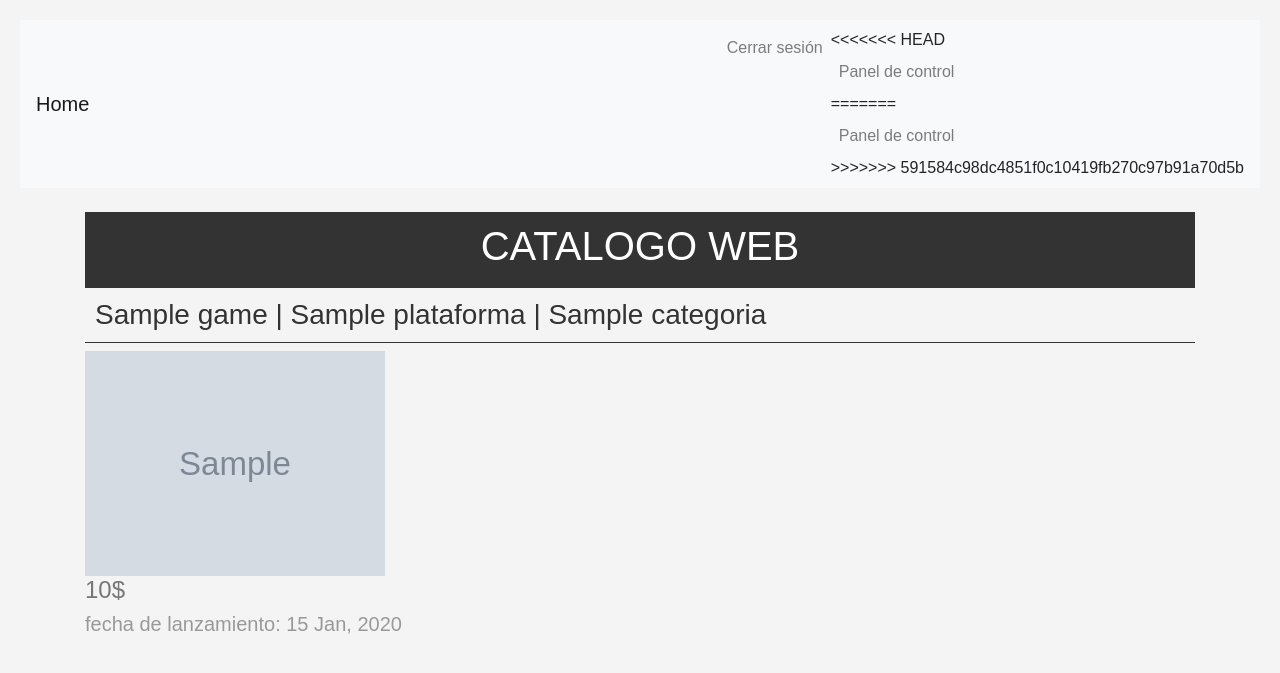
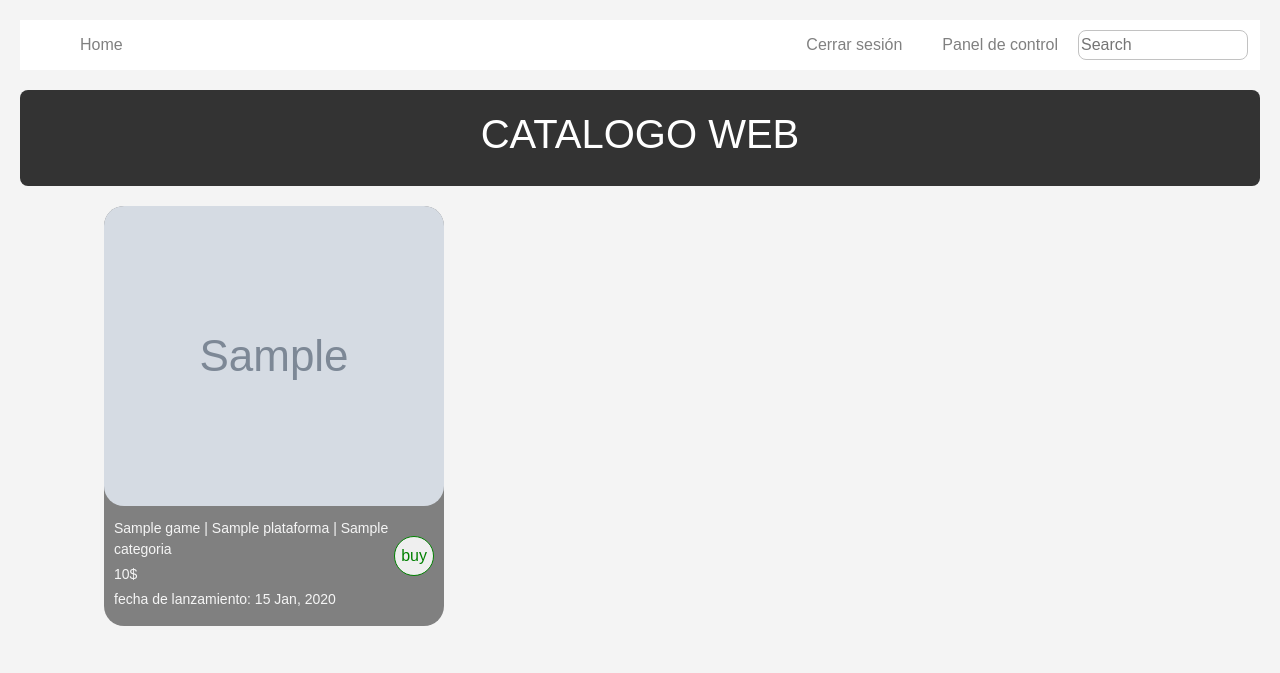
Before and after one commit to Yjcr/catalogo-web, a Django app: template mysite/myapp/template/index.html in a window 1280 px wide. Shown: the top 673 px of the page. Run offline with Django 5.2, Linux system fonts and the light colour scheme; a user stored in the database is signed in; the template is opened without the code that fills it: most values are stand-ins (such as "Sample title", 1, 10 or a date in 2020); grey boxes marked "Sample" are stand-in pictures; parts of the project's set-up code (start-up, migrations or seed data) failed here and were passed over; some libraries are stand-ins or nearby versions.

Commit message:
cambios en el navbar

```diff
--- a/mysite/myapp/admin.py
+++ b/mysite/myapp/admin.py
@@ -1,5 +1,6 @@
 from django.contrib import admin
-from .models import videojuego
+from .models import videojuego, categoria
 
 # Register your models here.
 admin.site.register(videojuego)
+admin.site.register(categoria)
--- a/mysite/myapp/template/index.html
+++ b/mysite/myapp/template/index.html
@@ -1,5 +1,4 @@
 {% extends 'layout/base.html' %}
-
 {% block content %}
 <style>
     body {
@@ -8,44 +7,82 @@
         padding: 20px;
     }
     header {
+        width: 100%;
+        padding: 20px;
         text-align: center;
-        padding: 10px;
         background-color: #333;
         color: #fff;
+        border-radius: 8px;
+        transition: 2s;
     }
-    h3 {
-        color: #333;
-        border-bottom: 1px solid #333;
-        padding: 10px;
+    header:hover{
+        background: red;
     }
-    h4 {
-        color: #777;
-        font-weight: normal;
+    .cards-container{
+        margin: 20px;
+        display: grid;
+        grid-template-columns: repeat(auto-fill, 340px);
+        gap: 26px;
+        place-content: center;
     }
-    h5 {
-        color: #999;
-        font-weight: normal;
+    .product-cards{
+        background: gray;
+        border-radius: 20px;
+        width: 340px;
+        transition: 2s;
     }
-    .game-image {
-        width: 100%;
-        max-width: 300px;
+    .product-cards:hover{
+        background: black;
     }
+    .product-cards img{
+        width: 340px;
+        height: 300px;
+        border-radius: 20px;
+    }
+    .product-info{
+        /* background: yellow; */
+        display: flex;
+        justify-content: space-between;
+        align-items: center;
+        margin-top: 12px;
+        margin-bottom: 12px;
+    }
+    .product-info button{
+        margin-right: 10px;
+        margin-bottom: 20px;
+        width: 40px;
+        height: 40px;
+        border-radius: 30px;
+        color: green;
+        border: 1px solid green;
+    }
+    .product-info div p{
+        color: whitesmoke;
+        font-size: 14px;
+        margin-top: 0;
+        margin-bottom: 4px;
+        margin-left: 10px;
+    }
+
 </style>
-
 <header>
     <h1>CATALOGO WEB</h1>
 </header>
-
-{% for i in game %}
-
-<h3>{{i.nombre}} | {{i.plataforma}} | {{i.categoria}}</h3>
-
-<!-- <img class="game-image" src="WOW.jpg" alt="{{i.nombre}}"> -->
-<img src="{{ i.imagen.url }}" width="300px" alt="{{ i.nombre }}">
-
-<h4>{{i.precio}}$</h4>
-
-<h5>fecha de lanzamiento: {{i.fecha|date:"d M, Y"}}</h5>
-{% endfor %}
-
+<section class="main-container">
+    <div class="cards-container">
+        {% for i in game %}
+        <div class="product-cards">
+            <img src="{{ i.imagen.url }}" alt="{{ i.nombre }}">
+            <div class="product-info">
+                <div>
+                    <p>{{i.nombre}} | {{i.plataforma}} | {{i.categoria}}</p>
+                    <p>{{i.precio}}$</p>
+                    <p>fecha de lanzamiento: {{i.fecha|date:"d M, Y"}}</p>
+                </div>
+                <button>buy</button>
+            </div>
+        </div>
+        {% endfor %}
+    </div>
+</section>
 {% endblock %}
--- a/mysite/myapp/template/layout/base.html
+++ b/mysite/myapp/template/layout/base.html
@@ -1,5 +1,4 @@
 {% load static %}
-
 <!DOCTYPE html>
 <html lang="en">
 <head>
@@ -8,44 +7,112 @@
     <title>Catalago web</title>
     <link rel="stylesheet" href="https://maxcdn.bootstrapcdn.com/bootstrap/4.0.0/css/bootstrap.min.css">
     <link rel="icon" type="image/png" href="{% static 'joystick.png' %}">
+    <style>
+        body{
+            margin: 0;
+        }
+        nav{
+            background: white;
+            display: flex;
+            justify-content: space-between;
+            width: 100%;
+            height: 50px;
+            padding: 0 12px;
+            /* position: fixed; */
+            margin-bottom: 20px;
+            top: 0;
+            position: sticky;
+        }
+        .navbar-right ul,
+        .navbar-left ul{
+            list-style: none;
+            display: flex;
+            align-items: center;
+            margin-top: 10px;
+            height: 30px;
+        }
+        .navbar-right{
+            display: flex;
+        }
+        .navbar-right ul{
+            margin-left: 12px;
+        }
+        .navbar-left ul li a,
+        .navbar-right ul li a{
+            text-decoration: none;
+            color: gray;
+            padding: 8px;
+            border-radius: 8px;
+        }
+        .navbar-right ul li a{
+            margin: 0 12px;
+        }
+        .navbar-left ul li a:hover,
+        .navbar-right ul li a:hover{
+            color: black;
+            border: 1px solid black;
+        }
+        .input{
+            height: 30px;
+            width: 170px;
+            border: 1px solid rgb(194, 194, 194);
+            color: rgb(194, 194, 194);
+            border-radius: 8px;
+        }
+        .input:hover{
+            border: 1px solid black;
+            color: black;
+            cursor: text;
+
+        }
+    </style>
 </head>
 <body>
-    <nav class="navbar navbar-expand-lg navbar-light bg-light">
-        <a class="navbar-brand" href="{% url 'home' %}">Home</a>
-        <button class="navbar-toggler" type="button" data-toggle="collapse" data-target="#navbarNav" aria-controls="navbarNav" aria-expanded="false" aria-label="Toggle navigation">
-            <span class="navbar-toggler-icon"></span>
-        </button>
-        <div class="collapse navbar-collapse" id="navbarNav">
-            <ul class="navbar-nav ml-auto">
+    <nav>
+        <div class="navbar-left">
+            <ul>
+                <li>
+                    <a href="{% url 'home' %}">Home</a>
+                </li>
+            </ul>
+        </div>
+
+        <div class="navbar-right">
+            <ul>
                 {% if user.is_authenticated and user.is_superuser %}
-                    <li class="nav-item">
-                        <a class="nav-link" href="{% url 'logout' %}">Cerrar sesión</a>
+                <li>
+                    <a href="{% url 'logout' %}">Cerrar sesión</a>
                 </li>
-                    <li class="nav-item">
-<<<<<<< HEAD
-                        <a class="nav-link" href="/admin/">Panel de control</a>
-=======
-                        <a class="nav-link" href="http://127.0.0.1:8000/admin/">Panel de control</a>
->>>>>>> 591584c98dc4851f0c10419fb270c97b91a70d5b
+
+                <li>
+                    <a href="/admin/">Panel de control</a>
+                </li>
+
+                <li>
+                    <input type="search" class="input" placeholder="Search">
                 </li>
                 {% elif user.is_authenticated %}
-                    <li class="nav-item">
-                        <a class="nav-link" href="{% url 'logout' %}">Cerrar sesión</a>
+                <li>
+                    <a href="{% url 'logout' %}">Cerrar sesión</a>
+                </li>
+
+                <li>
+                    <input type="search" class="input" placeholder="Search">
                 </li>
                 {% else %}
-                    <li class="nav-item">
-                        <a class="nav-link" href="{% url 'login' %}">Iniciar sesión</a>
+                <li>
+                    <a href="{% url 'login' %}">Iniciar sesión</a>
                 </li>
-                    <li class="nav-item">
-                        <a class="nav-link" href="{% url 'register' %}">Registrarse</a>
+
+                <li>
+                    <a href="{% url 'register' %}">Registrarse</a>
                 </li>
                 {% endif %}
             </ul>
         </div>
     </nav>
-    <div class="container mt-4">
 {% block content %}
 {% endblock %}
-    </div>
+<script src="{% static "global.js" %}"> </script>
 </body>
 </html>
--- a/mysite/myapp/urls.py
+++ b/mysite/myapp/urls.py
@@ -2,11 +2,7 @@ from django.urls import path
 from . import views
 
 urlpatterns = [
-<<<<<<< HEAD
     path('', views.mostrar, name = 'home'),
-=======
-    path('juegos', views.mostrar, name = 'home'),
->>>>>>> 591584c98dc4851f0c10419fb270c97b91a70d5b
     path('registro', views.registro, name = 'register'),
     path('cerra_sesion', views.cerrar_sesion, name = 'logout'),
     path('inicio_sesion', views.inicio_sesion, name = 'login')
--- a/mysite/myapp/views.py
+++ b/mysite/myapp/views.py
@@ -48,5 +48,3 @@ def inicio_sesion(request):
         else:
             login(request, user)
             return redirect('home')
-
-                # return render(request, 'index_admin.html', {'form':juegos})
--- /dev/null
+++ b/mysite/static/global.js
@@ -0,0 +1 @@
+const dropwon = document.getElementById("navbar-dropdown")
```
Also changed, not shown: mysite/myapp/models.py (+7 -1 lines), mysite/db.sqlite3, mysite/galeria/galeria/FiBFUnVXEAEtvae_dim7fTi.jpg (added), mysite/galeria/galeria/KonoSube-3d1a589_T1bzk3g.jpg (added), mysite/galeria/galeria/OIP_Y8ayEdL.png (added), mysite/galeria/galeria/Super_mario_bros_OC0augw.jpg (added), mysite/galeria/galeria/WOW_VUp2JjV.jpg (added), mysite/galeria/galeria/download_juWKjmu.jfif (added), mysite/galeria/galeria/tekken_8_S8qP2E0.jpg (added), mysite/myapp/migrations/0001_initial.py, mysite/myapp/migrations/0002_rename_nombre_categoria_categoria.py (added), mysite/myapp/migrations/0002_videojuego_imagen.py (deleted), mysite/myapp/migrations/__init__.py (added), mysite/static/logero.jfif (added). Lines whose indentation alone changed are shown as unchanged.
